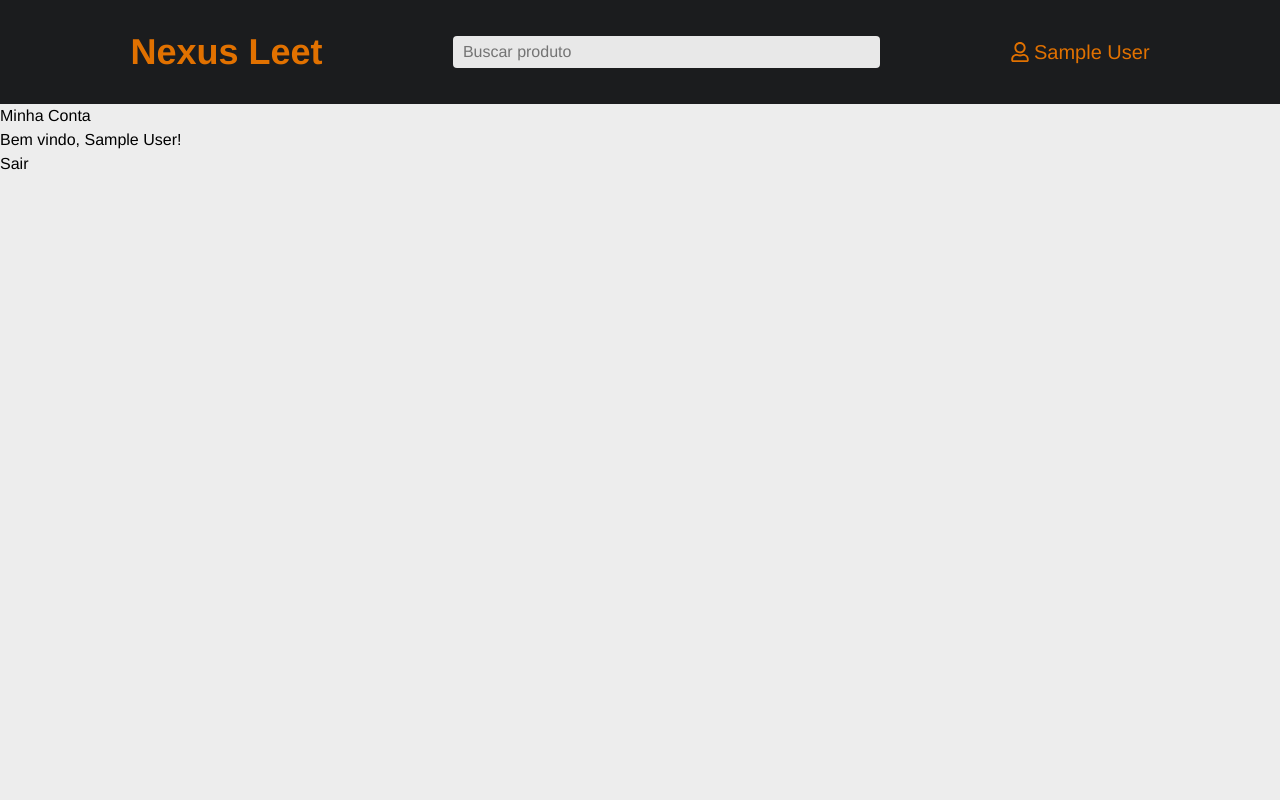
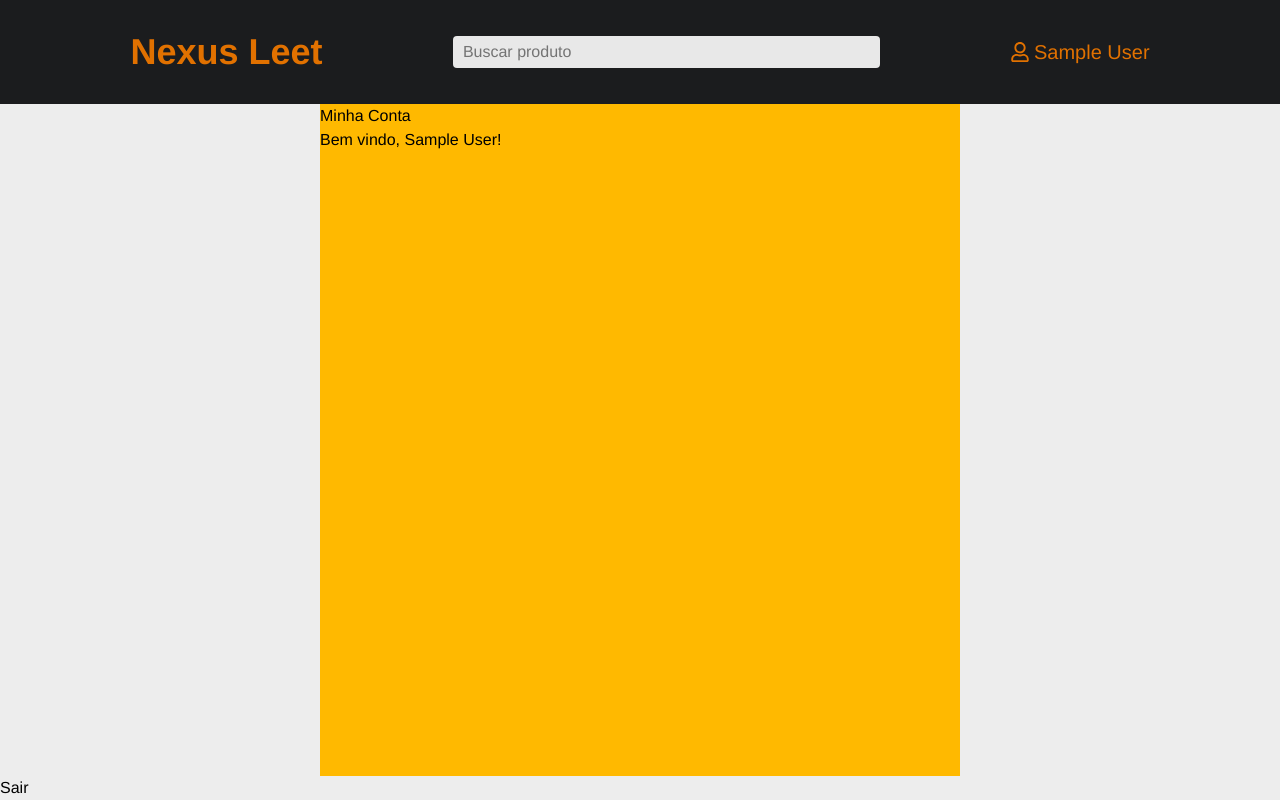
Before and after one commit to gustavocarvalho-ra/NextJs-NexusLeet, a Next.js app: page /my-account/user in a window 1280 px wide. Built offline with nearby package versions, Linux system fonts and the light colour scheme; no server answers; sample sign-in values are in the browser's storage.

Commit message:
feat: start my-account

```diff
--- a/src/app/my-account/user/page.tsx
+++ b/src/app/my-account/user/page.tsx
@@ -14,8 +14,14 @@ export default async function MyAccontUser() {
   return (
     <div className="w-screen h-screen flex flex-col">
       <Header />
-      <h1>Minha Conta</h1>
-      <p>Bem vindo, {session.user?.name || session.user?.email}!</p>
+      <div className='w-full h-full flex justify-center'>
+
+        <div className="w-1/2 bg-amber-400">
+
+          <h1>Minha Conta</h1>
+          <p>Bem vindo, {session.user?.name || session.user?.email}!</p>
+        </div>
+      </div>
       <Modal />
     </div>
   );
```
